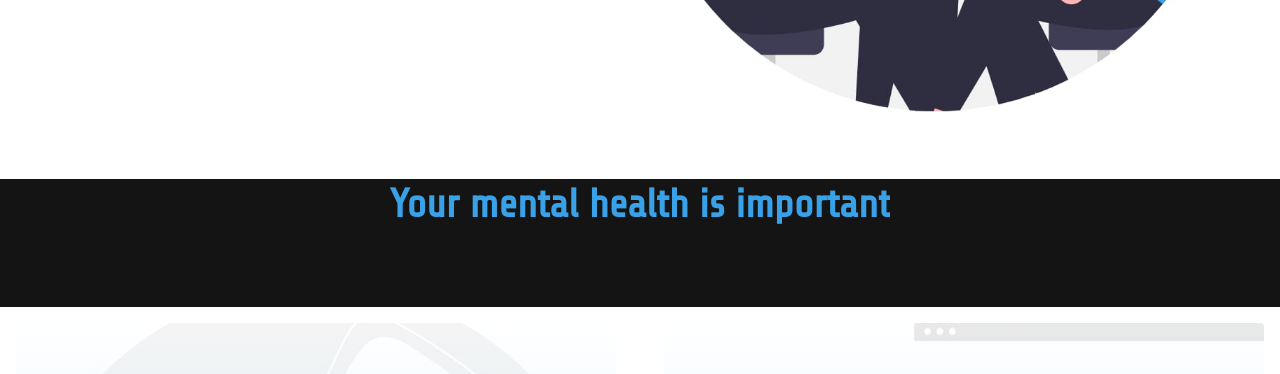
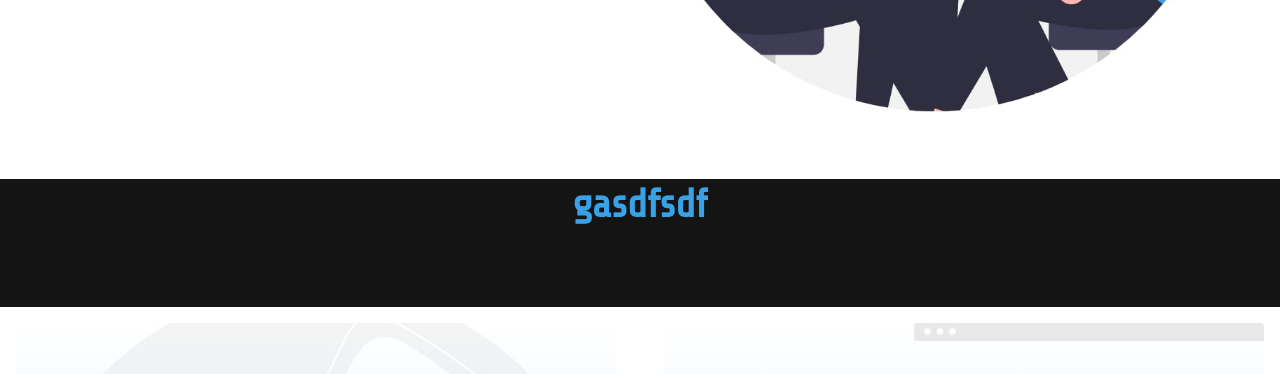
Before and after one commit to jm1113/jm1113.github.io, a plain HTML site: page home.html in a window 1280 px wide. Shown: the part 661-1035 px from the top of the page. Drawn offline with Linux system fonts and the light colour scheme.

Commit message:
fasdaafas

```diff
--- a/home.html
+++ b/home.html
@@ -53,7 +53,7 @@
 
     <!-- Service Section -->
     <div class="services">
-        <h1>Your mental health is important</h1>
+        <h1>gasdfsdf</h1>
         <div class="services__container">
             <div class="services__card">
                 <h2>Share your thoughts</h2>
```
